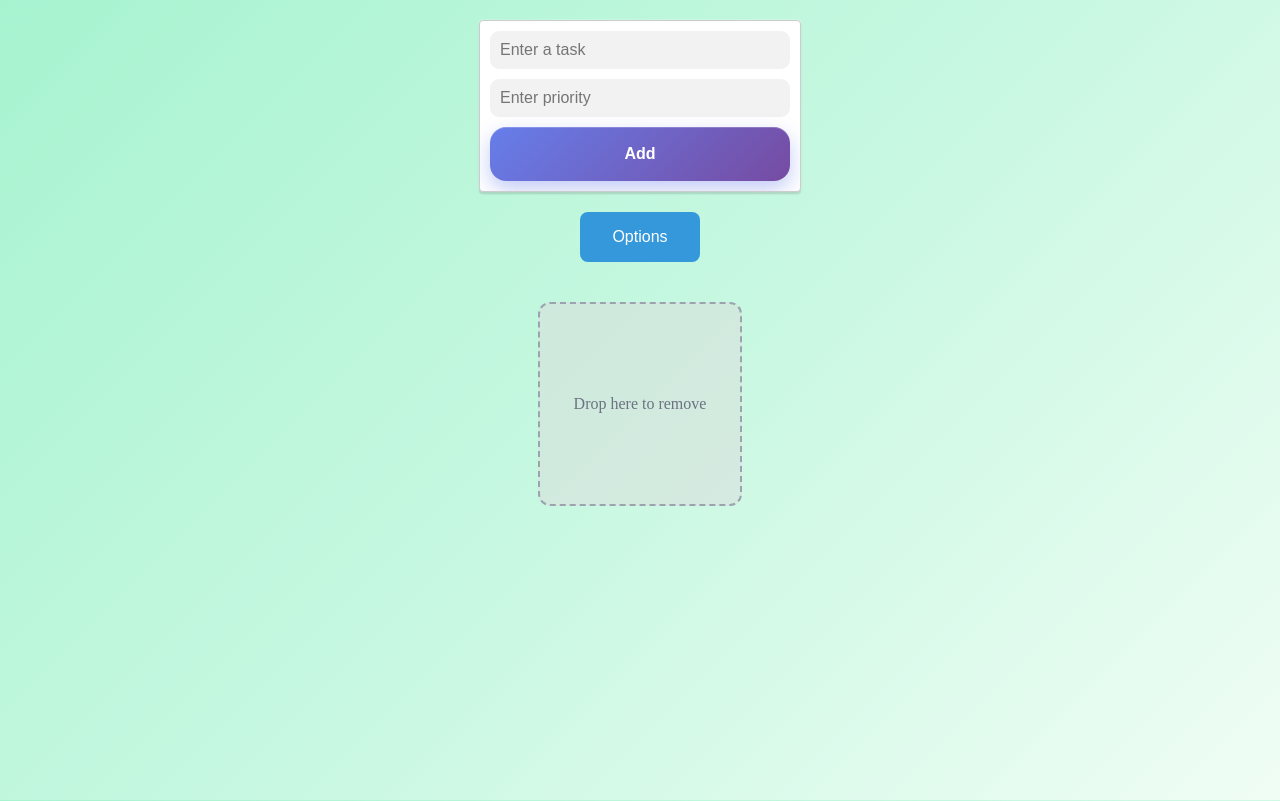
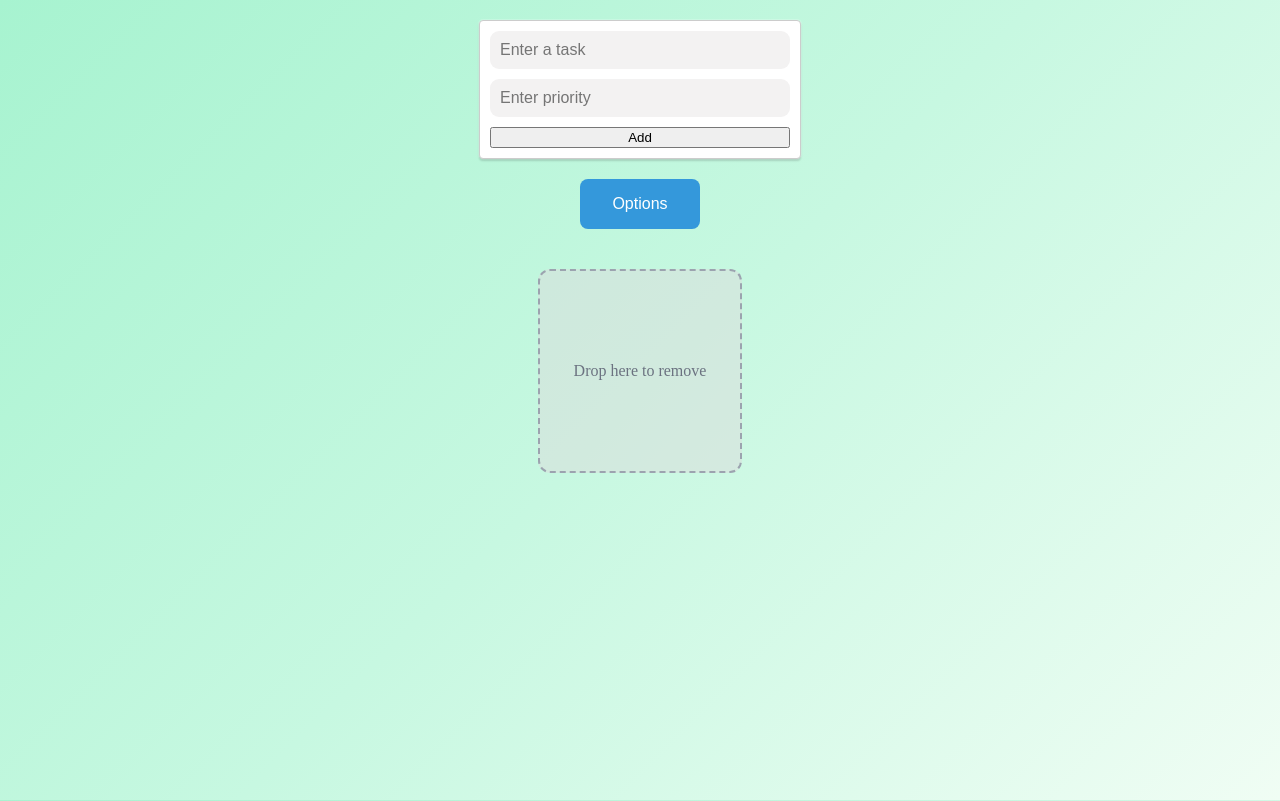
Before and after one commit to SoumyaGhosh2006/Todo-web, a plain HTML site: page index.html in a window 1280 px wide. Drawn offline with Linux system fonts and the light colour scheme.

Commit message:
addbtn remove

```diff
--- a/styles.css
+++ b/styles.css
@@ -66,7 +66,7 @@ body::before {
     caret-color: #667eea;
 }
 
-.add-button {
+/* .add-button {
     padding: 18px 32px;
     background: linear-gradient(135deg, #667eea 0%, #764ba2 100%);
     color: white;
@@ -82,7 +82,7 @@ body::before {
     position: relative;
     overflow: hidden;
     min-width: 120px;
-}
+} */
 
 .add-button::before {
     content: '';
```
